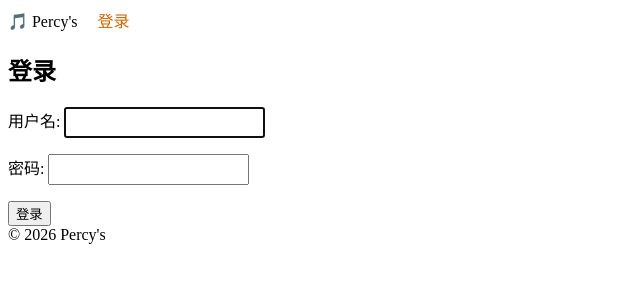
After one commit to Percy-Lotty/music_review, a Django app: page /accounts/login/ in a window 1280 px wide. The commit adds this page. Shown: the top 300 px of the page, without its empty margins (0-640 px from the left). Run offline with Django 5.2, Linux system fonts and the light colour scheme.

Commit message:
feat: 接入登录登出，新增导航区与登录页模板
- urls.py 挂载 django.contrib.auth.urls，settings 配置 LOGIN_URL 与
  登录/登出跳转（跳转目标用命名空间名 reviews:home）
- base.html 头部新增 user-nav：登录后显示用户名 + POST 登出表单
  （Django 5+ LogoutView 拒绝 GET），未登录显示登录链接
- registration/login.html 改为继承 base 的登录表单页，渲染
  AuthenticationForm 的用户名/密码字段与 next 回跳
- style.css 补充 user-nav / logout-form / login-form 样式

```diff
--- a/music_review/settings.py
+++ b/music_review/settings.py
@@ -112,3 +112,8 @@ USE_TZ = True
 # https://docs.djangoproject.com/zh-hans/6.0/howto/static-files/
 
 STATIC_URL = "static/"
+
+
+LOGIN_URL = "login"
+LOGIN_REDIRECT_URL = "reviews:home"
+LOGOUT_REDIRECT_URL = "reviews:home"
--- a/music_review/urls.py
+++ b/music_review/urls.py
@@ -3,5 +3,6 @@ from django.urls import include, path
 
 urlpatterns = [
     path("admin/", admin.site.urls),
+    path("accounts/", include("django.contrib.auth.urls")),
     path("", include("reviews.urls")),
 ]
--- a/reviews/static/reviews/style.css
+++ b/reviews/static/reviews/style.css
@@ -40,3 +40,14 @@
 .pagination { margin-top: 24px; display: flex; align-items: center; gap: 12px; color: #666; }
 .pagination a { color: #c60; text-decoration: none; }
 .pagination a:hover { text-decoration: underline; }
+
+/* ===== 用户导航区 ===== */
+.user-nav { display: inline-flex; align-items: center; gap: 12px; margin-left: 16px; }
+.user-nav a { color: #c60; text-decoration: none; }
+.user-nav a:hover { text-decoration: underline; }
+.logout-form { display: inline; }
+.logout-form button {
+    padding: 4px 10px; border: 1px solid #ccc; border-radius: 4px;
+    background: #f5f5f5; cursor: pointer;
+}
+.login-form input[type="text"], .login-form input[type="password"] { padding: 6px 10px; }
--- /dev/null
+++ b/reviews/templates/registration/login.html
@@ -0,0 +1,18 @@
+{% extends "reviews/base.html" %}
+
+{% block title %}登录 - {{ block.super }}{% endblock %}
+
+{% block content %}
+<h2>登录</h2>
+{% if form.errors %}
+    <p class="muted">用户名或密码错误，请重试。</p>
+{% endif %}
+<form method="post" class="login-form">
+    {% csrf_token %}
+    <p>{{ form.username.label_tag }} {{ form.username }}</p>
+    <p>{{ form.password.label_tag }} {{ form.password }}</p>
+    {# next 记录「登录前想去而未去成」的页面，登录成功后回跳 #}
+    <input type="hidden" name="next" value="{{ next }}">
+    <button type="submit">登录</button>
+</form>
+{% endblock %}
--- a/reviews/templates/reviews/base.html
+++ b/reviews/templates/reviews/base.html
@@ -7,7 +7,20 @@
     <link rel="stylesheet" href="{% static 'reviews/style.css' %}">
 </head>
 <body>
-    <header>🎵 Percy's</header>
+    <header>
+        🎵 Percy's
+        <nav class="user-nav">
+            {% if user.is_authenticated %}
+                <span>欢迎，{{ user.username }}</span>
+                <form method="post" action="{% url 'logout' %}" class="logout-form">
+                    {% csrf_token %}
+                    <button type="submit">登出</button>
+                </form>
+            {% else %}
+                <a href="{% url 'login' %}">登录</a>
+            {% endif %}
+        </nav>
+    </header>
     <main>
         {# 子页面内容插在这里 #}
         {% block content %}{% endblock %}
```
